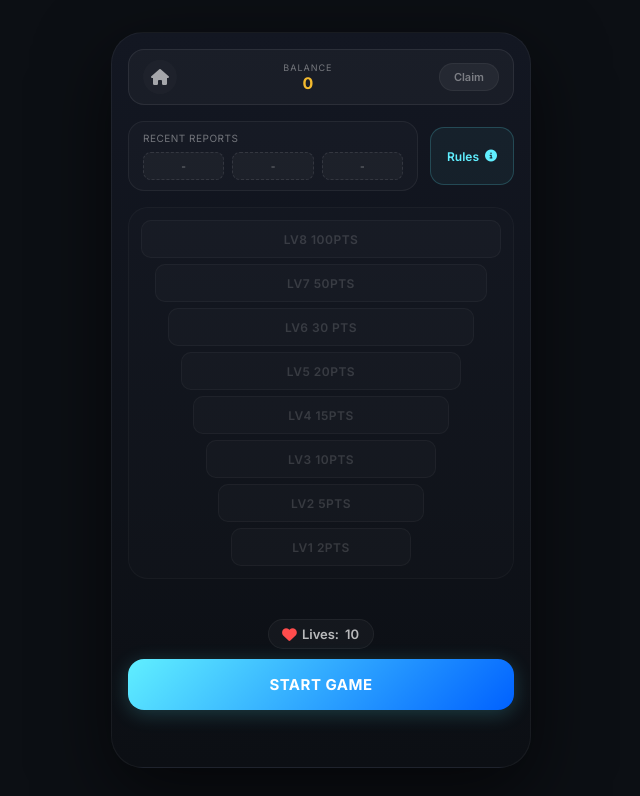
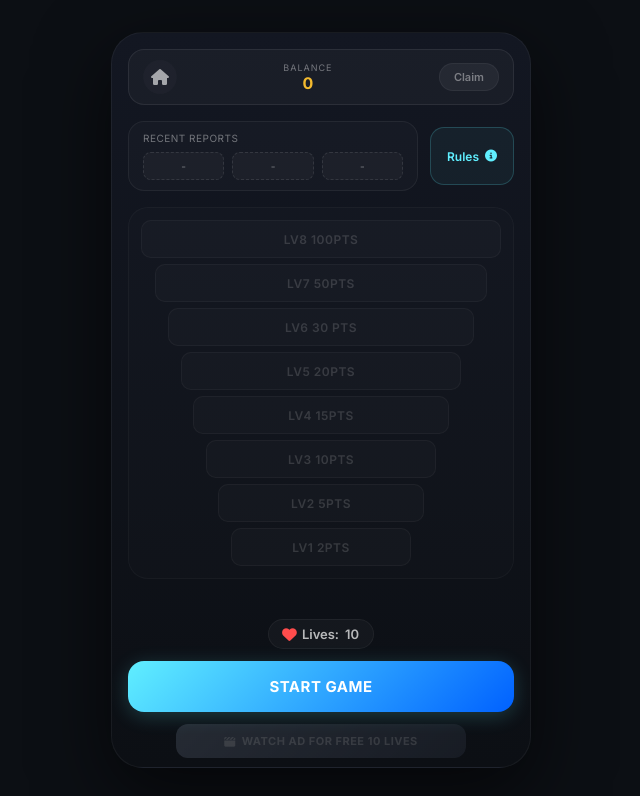
Before and after one commit to sadmam505-spec/tower, a plain HTML site: page index.html in a window 1280 px wide. Shown: the whole page, without its empty margins (319-959 px from the left). Drawn offline with Linux system fonts and the light colour scheme.

Commit message:
Add files via upload

```diff
--- a/index.html
+++ b/index.html
@@ -428,14 +428,13 @@
 							6. CONTROL CONTROLLER CORE & LIFE MATRIX Display
 							========================================================================== */
 							.control-core-wrapper {
-							/* [FIXED] নিচের margin-top প্রোপার্টি দিয়ে আপনি এখন পিরামিড থেকে বাটনের দূরত্ব কন্ট্রোল করতে পারবেন */
 							margin-top: 24px;
 							display: flex;
 							flex-direction: column;
 							align-items: center;
-							gap: 10px;
+							gap: 12px;
 							width: 100%;
-							padding-bottom: 10px; /* সেফটি প্যাডিং যেন একদম স্ক্রিন টাচ না করে */
+							padding-bottom: 10px;
 							}
 
 							.lives-heart-counter {
@@ -488,6 +487,38 @@
 
 							.engine-action-trigger:disabled {
 							opacity: 0.3;
+							pointer-events: none;
+							}
+
+							/* [OPTIMIZED] WATCH REWARDED AD PREMIUM BUTTON STYLE */
+							.ad-reward-trigger-btn {
+							/* [FIXED] উইডথ ৭৫% করে সাইজ ছোট ও সাবটেল করা হয়েছে */
+							width: 75%;
+							padding: 10px 14px;
+							background: linear-gradient(135deg, #ff9f43 0%, #ff6b6b 100%);
+							color: #ffffff;
+							border: none;
+							border-radius: 12px;
+							font-size: 11px;
+							font-weight: 700;
+							text-transform: uppercase;
+							letter-spacing: 0.5px;
+							cursor: pointer;
+							display: flex;
+							align-items: center;
+							justify-content: center;
+							gap: 6px;
+							box-shadow: 0 4px 12px rgba(255, 107, 107, 0.15);
+							transition: all 0.25s ease;
+							}
+
+							/* ডিফল্ট লকড/ডিসাবলড স্টেট স্টাইলিং */
+							.ad-reward-trigger-btn:disabled {
+							opacity: 0.35;
+							background: linear-gradient(135deg, #57606f 0%, #2f3542 100%);
+							color: rgba(255, 255, 255, 0.4);
+							box-shadow: none;
+							cursor: not-allowed;
 							pointer-events: none;
 							}
 						</style>
@@ -599,8 +630,13 @@
 					<div class="lives-heart-counter">
 						<i class="fa-solid fa-heart"></i> Lives: <span id="lives-running-count">10</span>
 					</div>
+
 					<button class="engine-action-trigger state-start" id="master-action-btn" onclick="handleMasterActionClick()">
 						Start Game
+					</button>
+
+					<button class="ad-reward-trigger-btn" id="watch-rewarded-ad-btn" onclick="watchRewardedAdSequence()" disabled="">
+						<i class="fa-solid fa-clapperboard"></i> Watch Ad for Free 10 Lives
 					</button>
 				</div>
 
```
